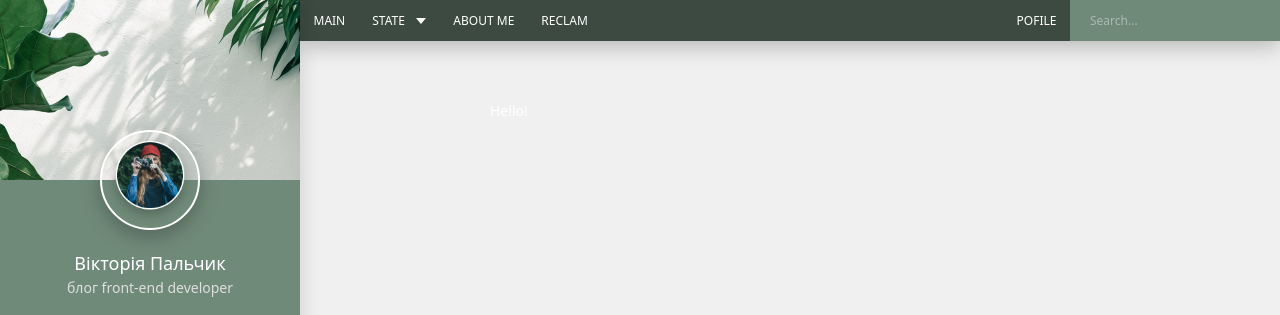
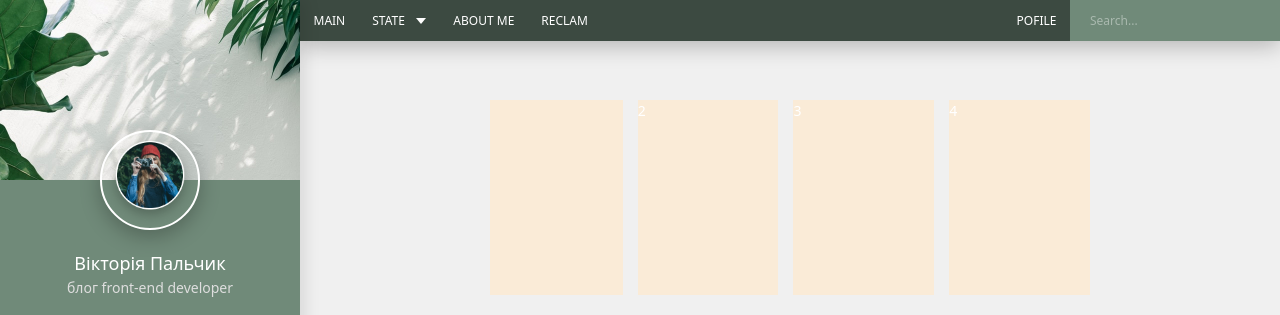
Before and after one commit to ViktoriiaPalchyk/blog, a website: page src/index.html in a window 1280 px wide. Shown: the top 315 px of the page. Drawn offline with nearby package versions, Linux system fonts and the light colour scheme; files that its build step writes are made by us from their sources.

Commit message:
add stories blocks/styles

```diff
--- /dev/null
+++ b/src/assets/scss/blocks/stories.scss
@@ -0,0 +1,10 @@
+.stories{
+    display: grid;
+    grid-template-columns: auto auto auto auto;
+    grid-column-gap: 15px;
+    grid-template-rows: 195px;
+}
+
+.stories_item{
+    background-color: antiquewhite;
+}
--- a/src/assets/scss/style.scss
+++ b/src/assets/scss/style.scss
@@ -32,3 +32,4 @@ body {
 @import "blocks/profile.scss";
 @import "blocks/social.scss";
 @import "blocks/btn.scss";
+@import "blocks/stories.scss";
--- a/src/index.html
+++ b/src/index.html
@@ -3,4 +3,17 @@ layout: default
 title: BrainsCloud | Home
 ---
 
-Hello!
+<div class="stories">
+    <div class="stories_item">
+        <img src="" alt="">
+    </div>
+    <div class="stories_item">
+        2
+    </div>
+    <div class="stories_item">
+        3
+    </div>
+    <div class="stories_item">
+        4
+    </div>
+</div>
```
Also changed, not shown: dist/assets/css/style.css, dist/assets/css/style.min.css, dist/index.html.
